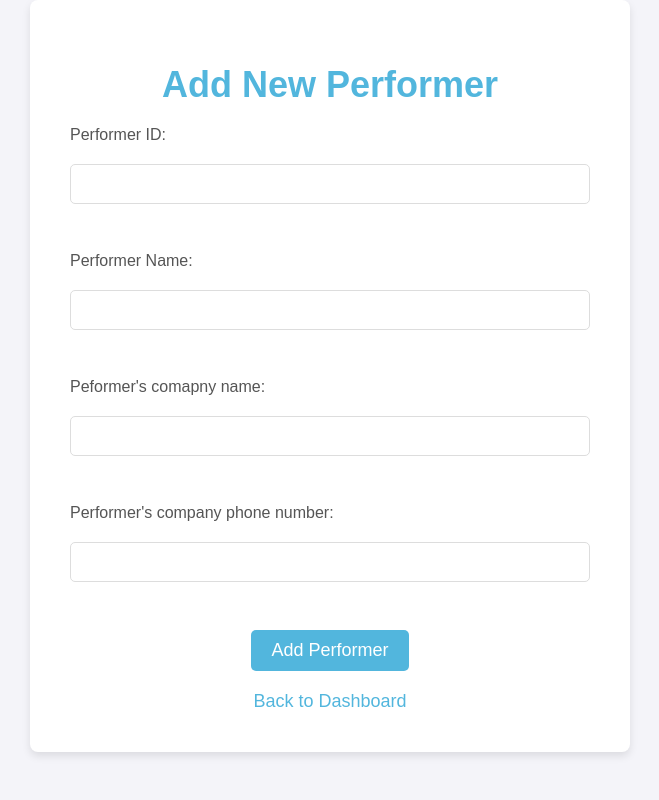
After one commit to awesomePei/113-1-DB-final-project, a Flask app: page /add_performer in a window 1280 px wide. The commit adds this page. Shown: the whole page, without its empty margins (310-969 px from the left). Run offline with Flask 3, Linux system fonts and the light colour scheme; the visitor is signed in with stand-in values (Sample User, id 1).

Commit message:
admin can add new performers

```diff
--- a/ticketvibe/app.py
+++ b/ticketvibe/app.py
@@ -190,6 +190,33 @@ def add_venue():
 
     return render_template('add_venue.html')
 
+# admin 新增 performer
+@app.route('/add_performer', methods=['GET', 'POST'])
+def add_performer():
+    if 'user_id' not in session or not session.get('isadmin'):  # Check if the user is logged in and is admin
+        flash("Access denied. Admins only.", "danger")
+        return redirect(url_for('index'))
+
+    if request.method == 'POST':
+        performerID = request.form['performerID']
+        name = request.form['name']
+        company_name = request.form['company_name']
+        company_phone = request.form['company_phone']
+
+        query = """
+            INSERT INTO public."PERFORMER" ("performerID", name, company_name, company_phone)
+            VALUES (%s, %s, %s, %s)
+        """
+        try:
+            execute_query(query, (performerID, name, company_name, company_phone))
+            flash("Performer added successfully!", "success")
+            return redirect(url_for('admin_dashboard'))
+        except:
+            flash("Error adding venue. Please try again.", "danger")
+
+    return render_template('add_performer.html')
+
+
 # 查詢演唱會
 @app.route('/search_concert')
 def search_concert():
--- a/ticketvibe/db.py
+++ b/ticketvibe/db.py
@@ -3,7 +3,7 @@ from psycopg2.extras import RealDictCursor
 
 def get_connection():
     return psycopg2.connect(
-        dbname="DB Final",
+        dbname="ticketvibe",
         user="",
         password="",
         host="localhost",
--- /dev/null
+++ b/ticketvibe/templates/add_performer.html
@@ -0,0 +1,104 @@
+<!DOCTYPE html>
+<html lang="en">
+<head>
+    <meta charset="UTF-8">
+    <meta name="viewport" content="width=device-width, initial-scale=1.0">
+    <title>Add New Venue</title>
+    <style>
+        body {
+            font-family: Arial, sans-serif;
+            background-color: #f4f4f9;
+            margin: 0;
+            padding: 0;
+            display: flex;
+            justify-content: center;
+            align-items: flex-start;
+            min-height: 100vh;
+            color: #333;
+        }
+        .container {
+            background-color: white;
+            padding: 40px;
+            border-radius: 8px;
+            box-shadow: 0 4px 8px rgba(0, 0, 0, 0.1);
+            width: 100%;
+            max-width: 600px;
+            text-align: center;
+            box-sizing: border-box;
+        }
+        h1 {
+            color: #52b6dd;
+            font-size: 36px;
+            margin-bottom: 20px;
+        }
+        form {
+            display: flex;
+            flex-direction: column;
+            gap: 15px;
+            align-items: center;
+        }
+        label {
+            text-align: left;
+            font-size: 16px;
+            margin-bottom: 5px;
+            color: #555;
+            width: 100%;
+            text-align: left;
+        }
+        input[type="text"], input[type="number"] {
+            padding: 10px;
+            font-size: 16px;
+            border: 1px solid #ddd;
+            border-radius: 5px;
+            width: 100%;
+            box-sizing: border-box;
+        }
+        button {
+            padding: 10px 20px;
+            font-size: 18px;
+            background-color: #52b6dd;
+            color: white;
+            border: none;
+            border-radius: 5px;
+            cursor: pointer;
+            transition: background-color 0.3s ease;
+        }
+        button:hover {
+            background-color: #2f96bf;
+        }
+        .link {
+            text-decoration: none;
+            color: #52b6dd;
+            font-size: 18px;
+            margin-top: 20px;
+            display: inline-block;
+        }
+        .link:hover {
+            color: #2f96bf;
+        }
+    </style>
+</head>
+<body>
+    <div class="container">
+        <h1>Add New Performer</h1>
+
+        <form action="{{ url_for('add_performer') }}" method="POST">
+            <label for="performerID">Performer ID:</label>
+            <input type="number" id="performerID" name="performerID" required><br>
+
+            <label for="name">Performer Name:</label>
+            <input type="text" id="name" name="name" required><br>
+
+            <label for="company_name">Peformer's comapny name:</label>
+            <input type="text" id="company_name" name="company_name" required><br>
+
+            <label for="company_phone">Performer's company phone number:</label>
+            <input type="text" id="company_phone" name="company_phone" required><br>
+
+            <button type="submit">Add Performer</button>
+        </form>
+
+        <a href="{{ url_for('admin_dashboard') }}" class="link">Back to Dashboard</a>
+    </div>
+</body>
+</html>
--- a/ticketvibe/templates/admin_dashboard.html
+++ b/ticketvibe/templates/admin_dashboard.html
@@ -70,6 +70,7 @@
         <h2><a href="{{ url_for('add_concert') }}">Add a New Concert</a></h2>
         <h2><a href="{{ url_for('add_host') }}">Add a New Host</a></h2>
         <h2><a href="{{ url_for('add_venue') }}">Add a New Venue</a></h2>
+        <h2><a href="{{ url_for('add_performer') }}">Add a New Performer</a></h2>
         <h2><a href="/search_concert">See Concerts</a></h2>
         <a href="{{ url_for('logout') }}" class="logout-link">Logout</a>
     </div>
```
